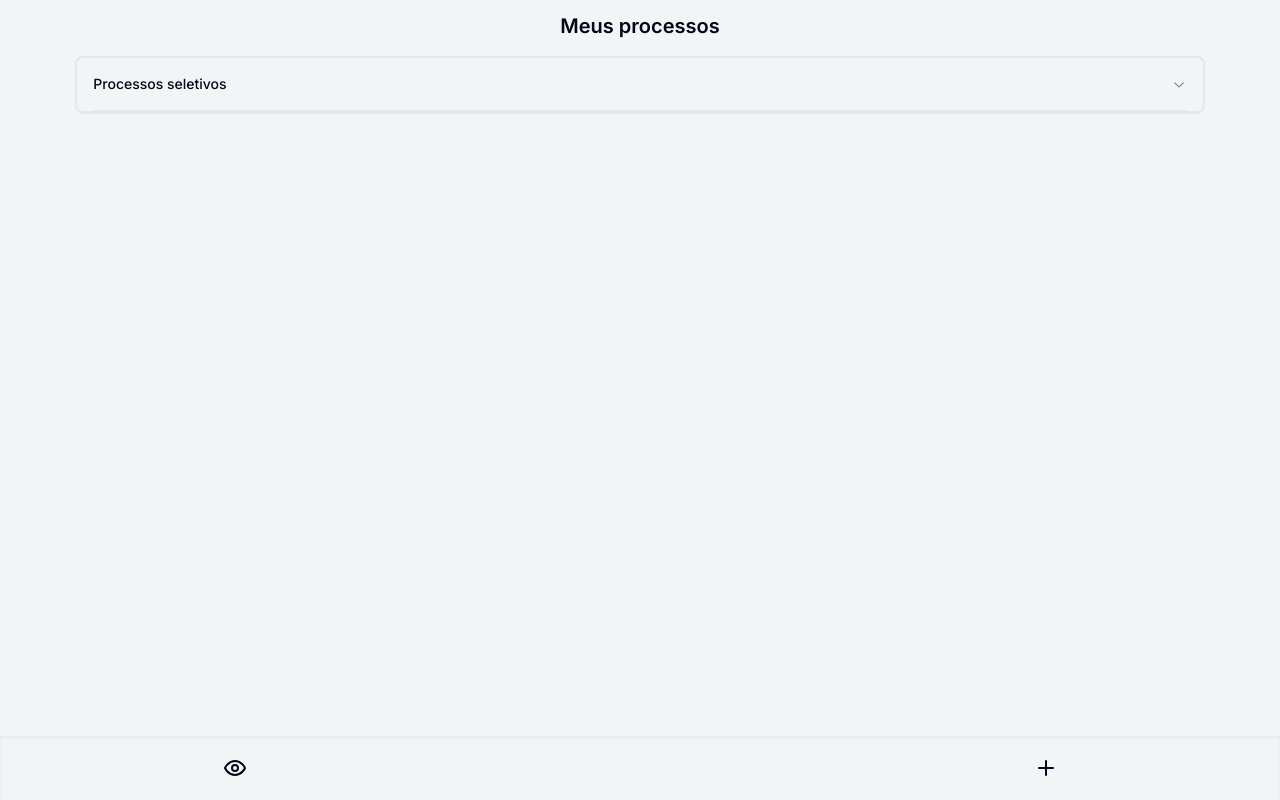
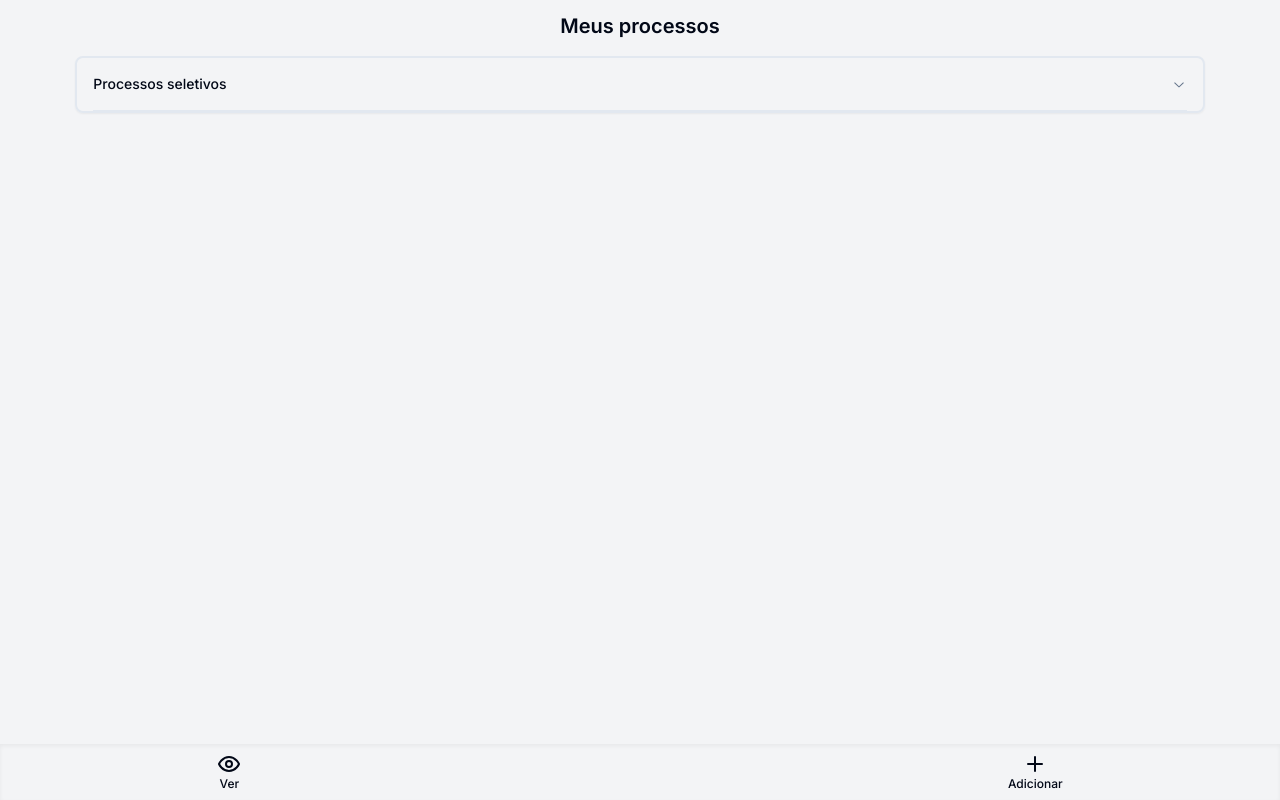
Before and after one commit to JoaoMarcosCS/processosSeletivos, a Next.js app: page / in a window 1280 px wide. Built offline with nearby package versions, Linux system fonts and the light colour scheme.

Commit message:
feat: diminuido a font

```diff
--- a/app/footer/footer.tsx
+++ b/app/footer/footer.tsx
@@ -43,12 +43,12 @@ const FormSchema = z.object({
 export const Footer = () => {
 
   return (
-    <div className="w-full justify-around items-center  shadow-inner py-5 px-6 flex fixed  bottom-0">
-      <button className="flex justify-center items-center flex-col px-1"><Eye/></button>
+    <div className="w-full justify-around items-center  shadow-inner py-2 px-6 flex fixed  bottom-0">
+      <button className="flex justify-center items-center font-medium flex-col px-1 transition text-xs hover:text-green-500	 focus:text-green-500"><Eye/>Ver</button>
       <Separator orientation="vertical" />
       <Dialog>
       <DialogTrigger asChild>
-      <button className="flex justify-center items-center flex-col px-1 text"><Plus/> </button>
+      <button className="flex justify-center items-center font-medium flex-col px-1 transition text-xs hover:text-green-500 focus:text-green-500"><Plus/>Adicionar</button>
       </DialogTrigger>
       <DialogContent className="sm:max-w-[425px]">
         <DialogHeader>
```
